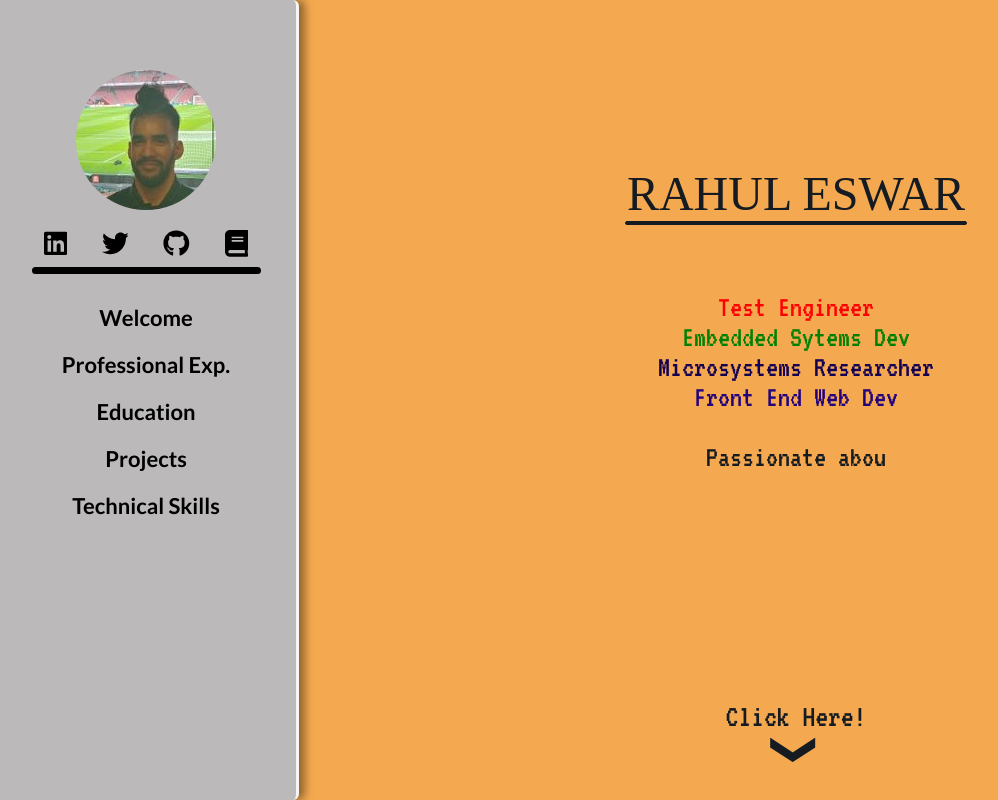
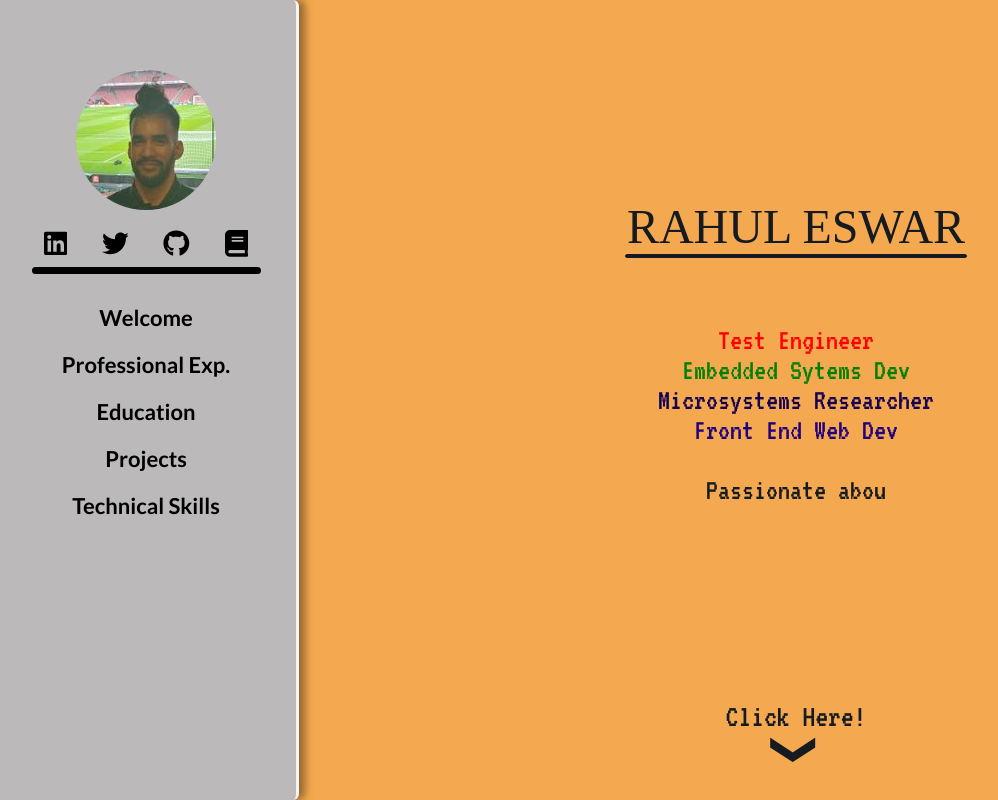
Before and after one commit to esyywar/rahul-portfolio, a React (Create React App) app: page /portfolio in a window 1280 px wide. Shown: the whole page, without its empty margins (4-1002 px from the left). Built offline with nearby package versions, Linux system fonts and the light colour scheme; a web font is replaced by a local one.

Commit message:
typo fix

```diff
--- a/src/components/Skills.js
+++ b/src/components/Skills.js
@@ -53,7 +53,7 @@ function Skills(props) {
             btnColour: "deep-orange",
             faIcon: "keyboard",
             wndName: skillComps.PLANGS,
-            wndTitle: "Progamming"
+            wndTitle: "Programming"
         }
     ]
 
--- a/src/css/welcome.css
+++ b/src/css/welcome.css
@@ -18,7 +18,7 @@
 }
 
 #intro-page .intro-container {
-  height: 90%;
+  height: 100%;
   width: 100%;
   max-width: 400px;
   text-align: center;
--- a/src/css/welcome.scss
+++ b/src/css/welcome.scss
@@ -15,7 +15,7 @@
     align-items: center;
 
     .intro-container {
-        height: 90%;
+        height: 100%;
         width: 100%;
         max-width: 400px;
         text-align: center;
```
Also changed, not shown: 1 other file (tests, documents, lock files or other folders).
